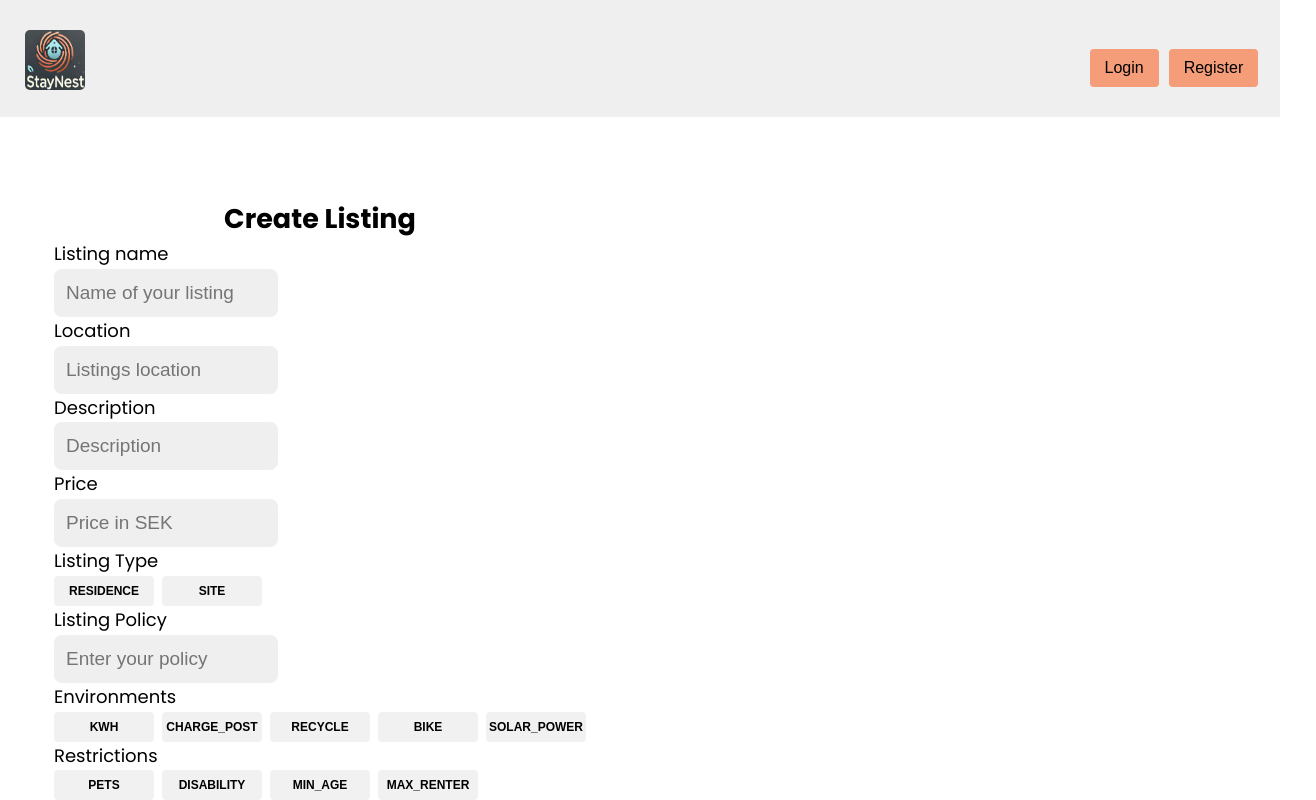
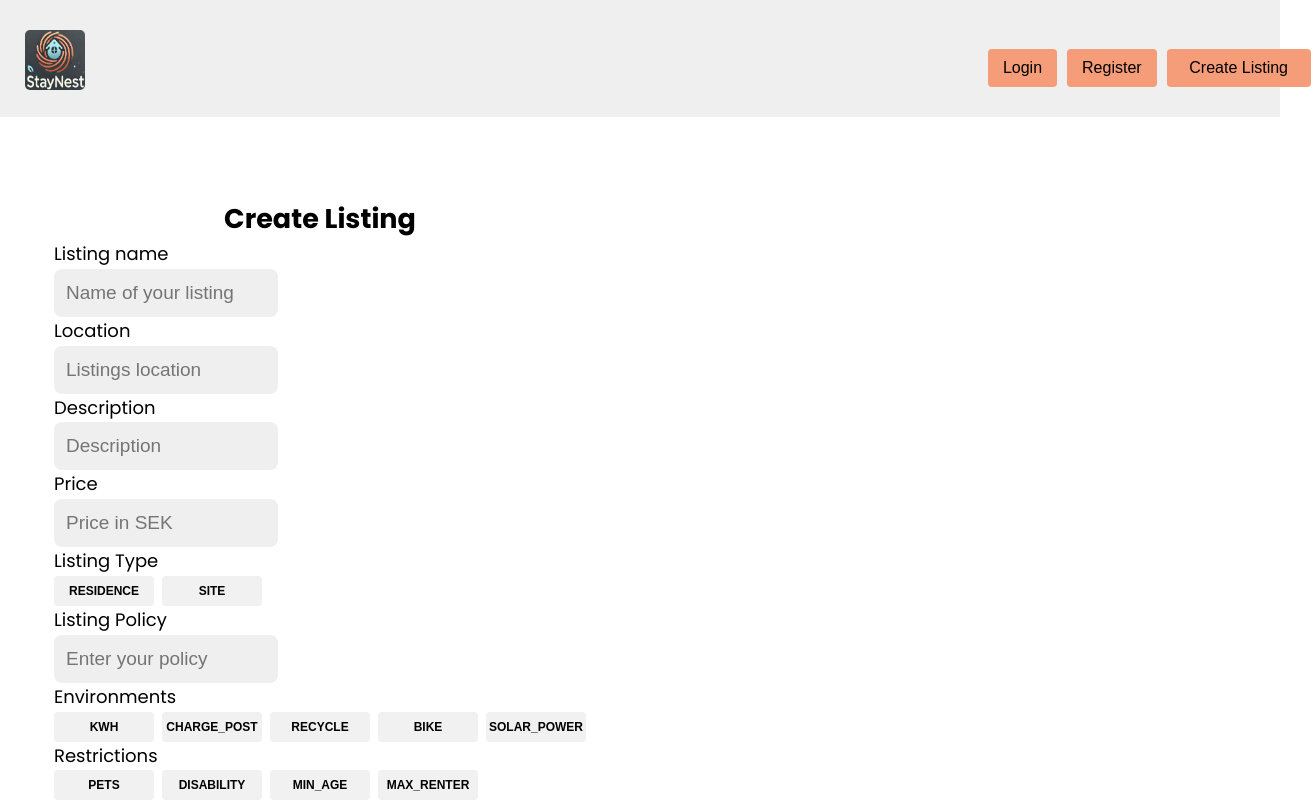
Before and after one commit to MonkeyOnFlames/StayNest_frontend, a React (Vite) app: page /createListing in a window 1280 px wide. Shown: the top 800 px of the page, 1316 px wide, since content can reach past the window. Built offline with nearby package versions, Linux system fonts and the light colour scheme; no server answers.

Commit message:
made a button to get to createListing and fixed listingSquare css

```diff
--- a/src/header/header.css
+++ b/src/header/header.css
@@ -26,5 +26,5 @@
     display: flex;
     position: relative;
     width: 10%;
-    margin-left: 85%;
+    margin-left: 77%;
 }
--- a/src/header/header.jsx
+++ b/src/header/header.jsx
@@ -21,6 +21,10 @@ const Header = () => {
         <Link className="linkRegister" to="/register">
           <Button text="Register" />
         </Link>
+
+        <Link className="linkCreateListing" to="/createListing">
+          <Button text="Create Listing" width="9" />
+        </Link>
         </div>
       </nav>
     </header>
--- a/src/listingSquare/listing-square.css
+++ b/src/listingSquare/listing-square.css
@@ -1,6 +1,6 @@
 .listing-square {
   display: flex;
-  height: 20rem;
+  height: 22rem;
   width: 20rem;
   border-radius: 5px;
   background-color: #d9d9d9;
@@ -35,7 +35,7 @@
   width: 2rem;
   position: relative;
   left: 1rem;
-  top: 0.5rem;
+  top: 1.3rem;
   border-radius: 100%;
   background-color: #b0b0b0;
   justify-content: center;
@@ -47,7 +47,7 @@
   height: 3rem;
   width: 10rem;
   justify-content: center;
-  padding-top: 1rem;
+  padding-top: 1.7rem;
   font-size: 1rem;
 }
 
```
